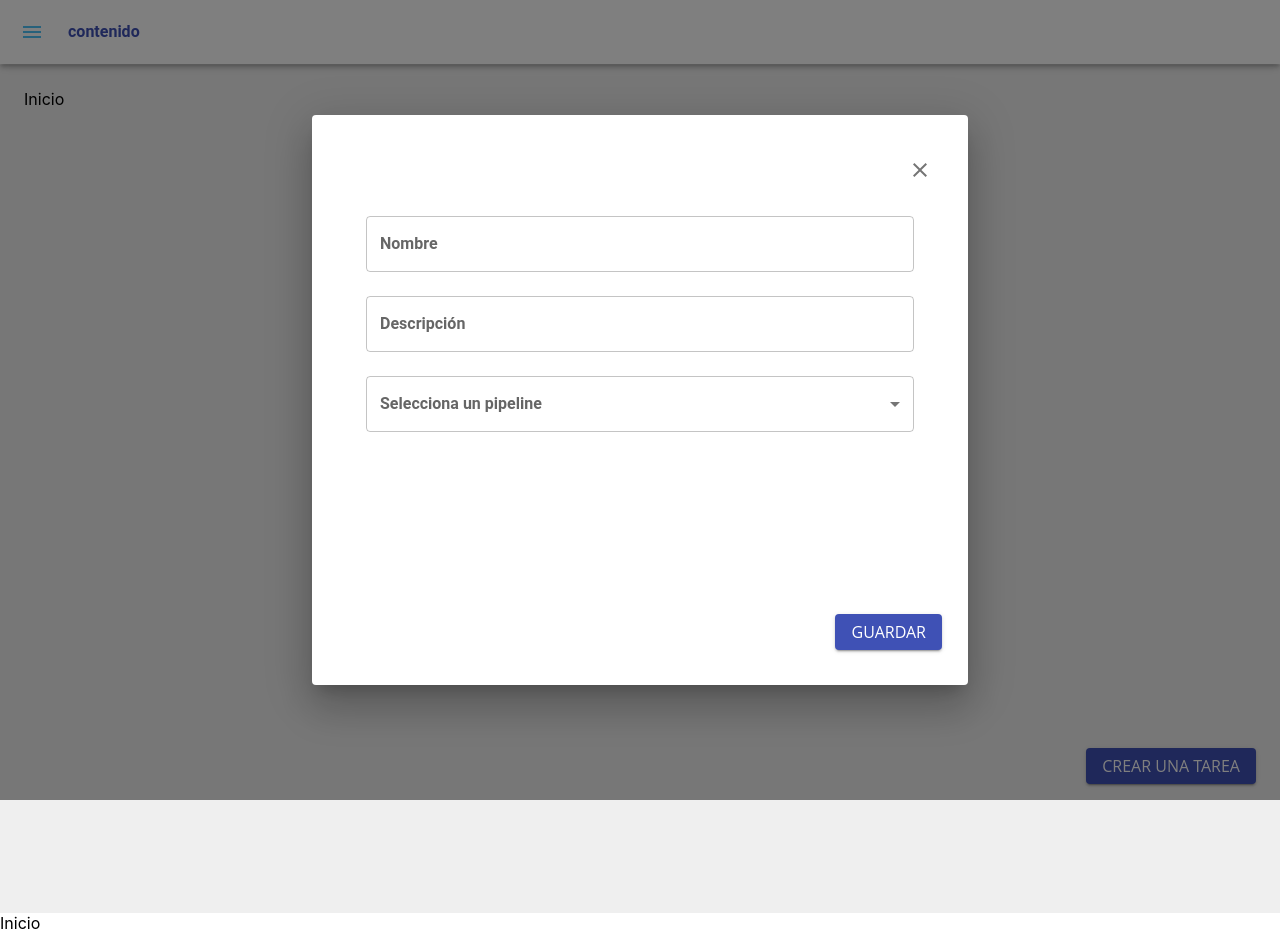
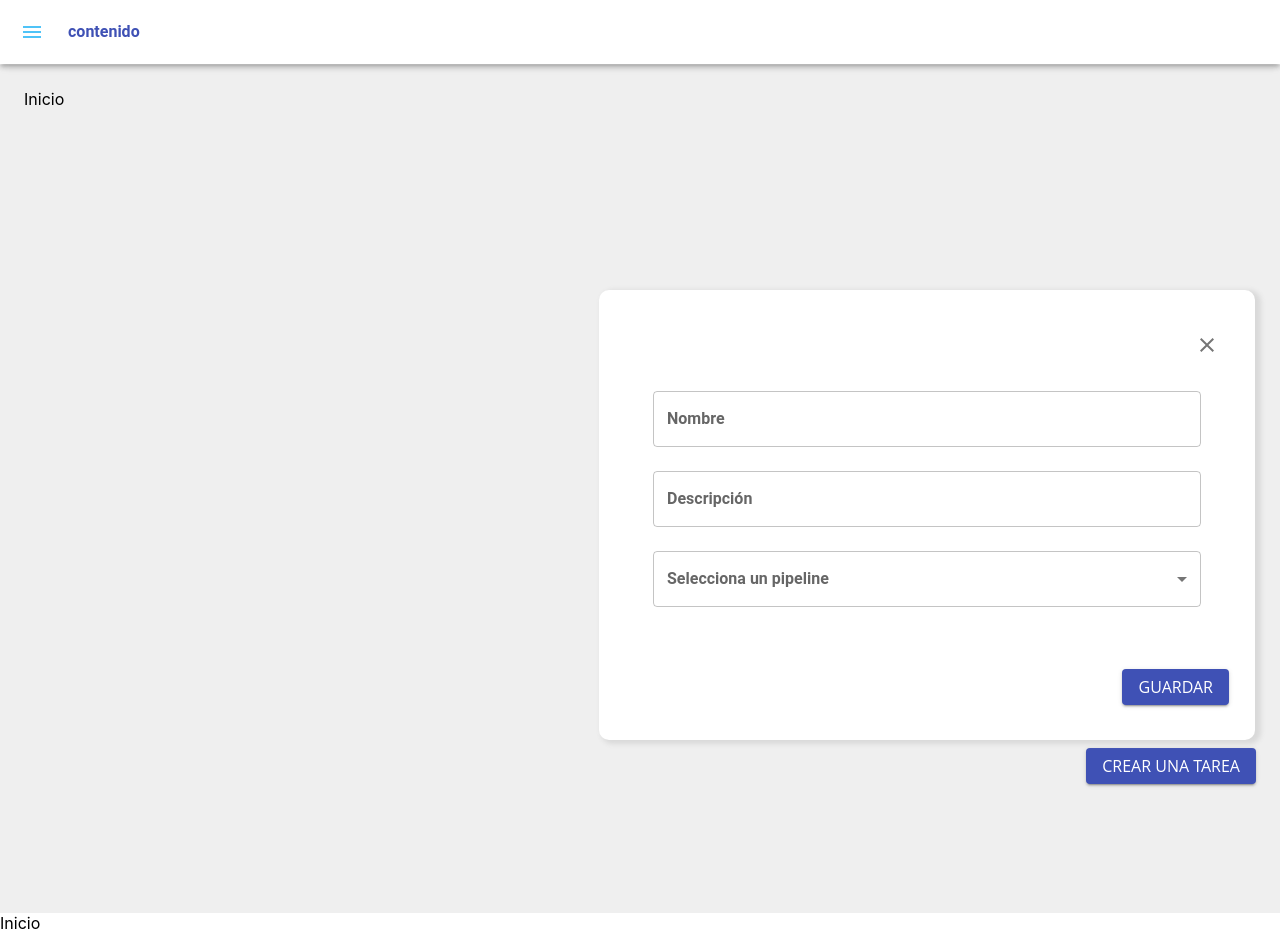
Before and after one commit to carosalazar28/dayler-planner, a React (Vite) app: page / in a window 1280 px wide. Both pictures are taken after a click on the button "CREAR UNA TAREA". Built offline with nearby package versions, Linux system fonts and the light colour scheme.

Commit message:
feat create custom modal for new task

```diff
--- a/src/components/Task/FormInputs.tsx
+++ b/src/components/Task/FormInputs.tsx
@@ -16,6 +16,8 @@ const Container = styled('section')(({ theme }) => ({
   width: '100%',
   padding: theme.spacing(3.25),
   boxSizing: 'border-box',
+  overflowY: 'scroll',
+  height: 350,
 }))
 
 function FormInputs() {
@@ -30,6 +32,7 @@ function FormInputs() {
         name="description"
         label="Descripción"
         placeholder="Escribe la descripción de la tarea"
+        multiline
       />
       <CustomInput
         name="pipeline"
--- a/src/components/Task/Modal.tsx
+++ b/src/components/Task/Modal.tsx
@@ -1,12 +1,22 @@
 import CloseIcon from '@mui/icons-material/Close'
 import { styled } from '@mui/material/styles'
-import { Box, Button, IconButton, Dialog } from '@mui/material'
+import { Box, Button, IconButton } from '@mui/material'
 
 import FormInputs from './FormInputs'
 
+const ModalContainer = styled('div')(({ theme }) => ({
+  position: 'absolute',
+  backgroundColor: theme.palette.background.paper,
+  zIndex: 1000,
+  bottom: theme.spacing(7.5),
+  right: theme.spacing(3.125),
+  borderRadius: theme.spacing(1.25),
+  boxShadow: `4px 2px 5px 2px ${theme.palette.grey[500]}`,
+}))
+
 const BoxContainer = styled(Box)(({ theme }) => ({
   width: 600,
-  height: 500,
+  height: 380,
   padding: theme.spacing(4.375, 3.5),
   display: 'flex',
   flexDirection: 'column',
@@ -24,8 +34,8 @@ interface Props {
 }
 
 function ModalTask({ handleCloseModal, open }: Props) {
-  return (
-    <Dialog open={open} onClose={handleCloseModal} maxWidth="md">
+  return open ? (
+    <ModalContainer>
       <BoxContainer>
         <section style={{ alignSelf: 'flex-end' }}>
           <IconButton onClick={handleCloseModal}>
@@ -37,8 +47,8 @@ function ModalTask({ handleCloseModal, open }: Props) {
           <Button variant="contained">Guardar</Button>
         </ActionContainer>
       </BoxContainer>
-    </Dialog>
-  )
+    </ModalContainer>
+  ) : null
 }
 
 export default ModalTask
--- a/src/components/interfaces/CustomInput.interfaces.ts
+++ b/src/components/interfaces/CustomInput.interfaces.ts
@@ -12,5 +12,6 @@ export interface InputProps {
   placeholder?: string
   type?: string
   options?: OptionProps[]
+  multiline?: boolean
   // onChange: (event: React.ChangeEvent<HTMLInputElement>) => void
 }
```
